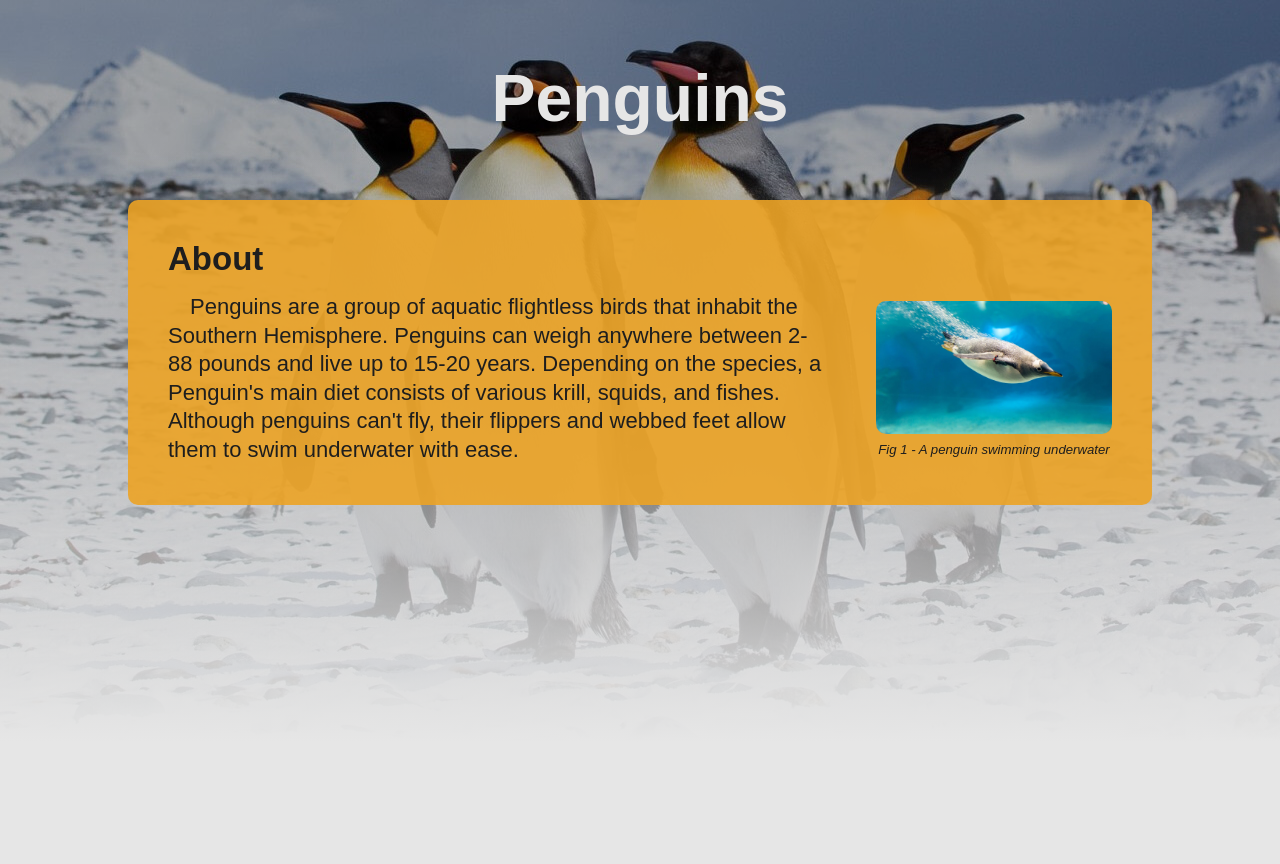
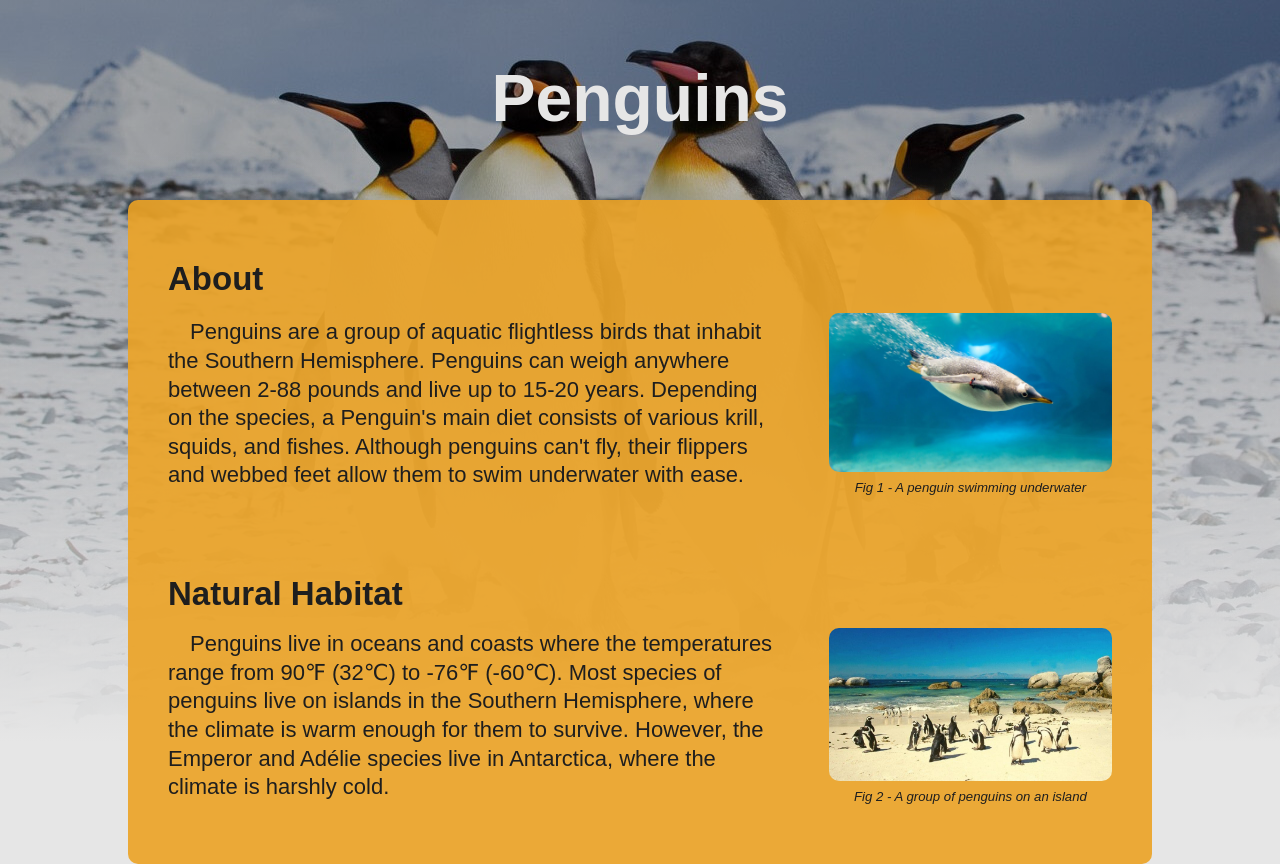
Before and after one commit to Columbium41/Penguins-Info-Page, a plain HTML site: page index.html in a window 1280 px wide. Before the commit the page ends 800 px from the top, so only its background shows below. Drawn offline with Linux system fonts and the light colour scheme.

Commit message:
Added Natural Habitat Section

```diff
--- a/index.html
+++ b/index.html
@@ -21,8 +21,8 @@
 
     <!-- Main Content -->
     <main>
-        <h2 class="section-header">About</h2>
         <div class="section left">
+            <h2 class="section-header">About</h2>
             <p>
                 Penguins are a group of aquatic flightless birds that inhabit the Southern Hemisphere.
                 Penguins can weigh anywhere between 2-88 pounds and live up to 15-20 years.
@@ -34,6 +34,19 @@
                 <figcaption>Fig 1 - A penguin swimming underwater</figcaption>
             </figure>
         </div>
+        <div class="section left">
+            <h2 class="section-header">Natural Habitat</h2>
+            <p>
+                Penguins live in oceans and coasts where the temperatures range from 90℉ (32℃) to -76℉ (-60℃).
+                Most species of penguins live on islands in the Southern Hemisphere, where the climate is warm enough
+                for them to survive. However, the Emperor and Adélie species live in Antarctica, where the climate
+                is harshly cold.
+            </p>
+            <figure>
+                <img src="./images/penguin-islands.jpeg" alt="An image of penguins roaming around the coast of an island">
+                <figcaption>Fig 2 - A group of penguins on an island</figcaption>
+            </figure>
+        </div>
     </main>
 
     <footer>
--- a/styles.css
+++ b/styles.css
@@ -67,14 +67,23 @@ header h1 {
     flex-direction: row;
     justify-content: space-between;
     align-items: center;
+    flex-wrap: wrap;
+}
+
+.section:not(:first-of-type) {
+    margin-top: 80px;
+}
+
+.section > h2 {
+    flex-basis: 100%;
 }
 
 .section > p {
-    width: 70%;
+    width: 65%;
 }
 
 .section > figure {
-    max-width: 25%;
+    max-width: 30%;
 }
 
 figure img {
@@ -97,7 +106,7 @@ p {
 }
 
 main {
-    background: rgba(237, 164, 37, 0.9);
+    background: rgba(237, 164, 37, 0.90);
 
     position: absolute;
     width: 80%;
@@ -107,6 +116,6 @@ main {
     transform: translate(-50%, 0);
     z-index: 2;
 
-    padding: 40px;
+    padding: 60px 40px;
     border-radius: 10px;
 }
```
Also changed, not shown: images/penguin-islands.jpeg (added).
